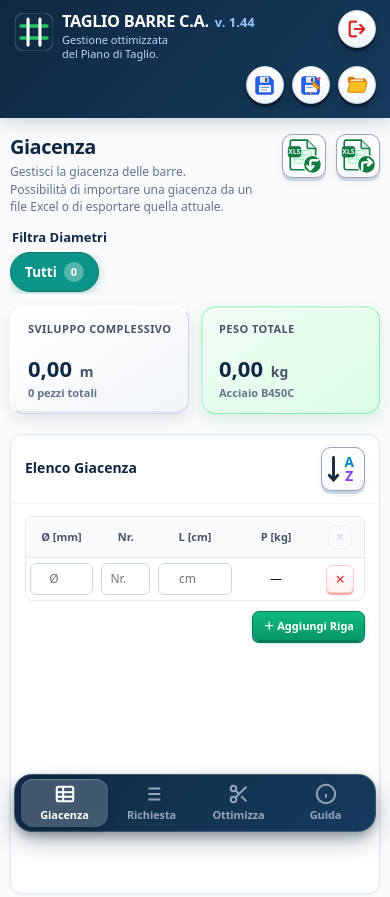
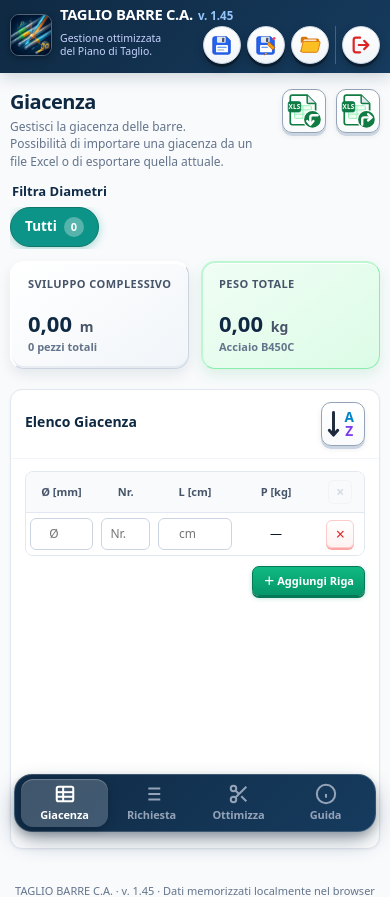
Before and after one commit to Gianc79/b4_-_CUtT--1n6_, a React (Vite) app: page / in a window 390 px wide. Shown: the top 897 px of the page. Built offline with nearby package versions, Linux system fonts and the light colour scheme.

Commit message:
chore: bump version to 1.45.0 and refine top bar UI
Update application version and optimize top bar layout for a more compact design, including updated icon rendering and adjusted padding.

```diff
--- a/index.html
+++ b/index.html
@@ -7,9 +7,9 @@
     <link rel="apple-touch-icon" href="./icon-192.png" />
     <meta name="theme-color" content="#102b46" />
     <meta name="description" content="TAGLIO BARRE C.A. — Gestione ottimizzata del Piano di Taglio." />
-    <meta property="og:title" content="TAGLIO BARRE C.A. — v. 1.44" />
+    <meta property="og:title" content="TAGLIO BARRE C.A. — v. 1.45" />
     <meta property="og:description" content="TAGLIO BARRE C.A. — Gestione ottimizzata del Piano di Taglio." />
-    <title>TAGLIO BARRE C.A. — v. 1.44</title>
+    <title>TAGLIO BARRE C.A. — v. 1.45</title>
   </head>
   <body>
     <div id="root"></div>
--- a/metadata.json
+++ b/metadata.json
@@ -1,5 +1,5 @@
 {
   "name": "OTTIMIZZAZIONE BARRE C.A.",
   "description": "TAGLIO BARRE C.A. — Gestione ottimizzata del Piano di Taglio.",
-  "version": "1.44.0"
+  "version": "1.45.0"
 }
--- a/src/App.tsx
+++ b/src/App.tsx
@@ -709,9 +709,9 @@ export const App: React.FC = () => {
           {activeTab === 'help' && <HelpView />}
         </main>
 
-        {/* Frase in fondo alla pagina aggiornata v. 1.44 */}
+        {/* Frase in fondo alla pagina aggiornata v. 1.45 */}
         <div className="footer-note">
-          TAGLIO BARRE C.A. · v. 1.44 · Dati memorizzati localmente nel browser · Progettato per PC e smartphone
+          TAGLIO BARRE C.A. · v. 1.45 · Dati memorizzati localmente nel browser · Progettato per PC e smartphone
         </div>
       </div>
 
--- a/src/components/TopBar.tsx
+++ b/src/components/TopBar.tsx
@@ -55,37 +55,36 @@ export const TopBar: React.FC<TopBarProps> = ({
 
   return (
     <header className={`topbar ${className || ''}`.trim()}>
-      {/* Fascia superiore v1.34: Icona colorata, titolo e sottotitolo su 2 righe a sx, 3 icone a dx con altezza smartphone maggiorata */}
+      {/* Fascia superiore v. 1.45: Icona app, titolo/sottotitolo compatti, 4 icone affiancate sulla stessa riga con Esci all'estrema destra */}
       <div className="brandline-v132">
         <div className="brand-header-content">
-          {/* Icona dell'app colorata (2 barre verdi, 2 barre bianche) */}
+          {/* Icona dell'app */}
           <div className="brandmark-app-icon" aria-hidden="true">
-            <svg viewBox="0 0 32 32" width="38" height="38" fill="none">
-              <rect width="32" height="32" rx="8" fill="#102b46" stroke="rgba(255,255,255,0.2)" strokeWidth="1" />
-              {/* 2 barre verdi orizzontali */}
-              <line x1="5" y1="11" x2="27" y2="11" stroke="#22c55e" strokeWidth="3" strokeLinecap="round" />
-              <line x1="5" y1="21" x2="27" y2="21" stroke="#22c55e" strokeWidth="3" strokeLinecap="round" />
-              {/* 2 barre bianche verticali */}
-              <line x1="11" y1="5" x2="11" y2="27" stroke="#ffffff" strokeWidth="2.6" strokeLinecap="round" />
-              <line x1="21" y1="5" x2="21" y2="27" stroke="#ffffff" strokeWidth="2.6" strokeLinecap="round" />
-            </svg>
+            <img
+              src="./icon-192.png"
+              alt=""
+              className="brandmark-app-icon-img"
+            />
           </div>
 
-          {/* Gruppo Titolo + Sottotitolo su 2 righe allineato a sx */}
+          {/* Gruppo Titolo + Sottotitolo */}
           <div className="brand-titles-column">
             <div className="brand-title-row">
               <h1 className="brand-app-name">
-                TAGLIO BARRE C.A. <span className="brand-version-inline">v. 1.44</span>
+                TAGLIO BARRE C.A. <span className="brand-version-inline">v. 1.45</span>
               </h1>
             </div>
             <p className="brand-subtitle-twolines-v132">
-              Gestione ottimizzata<br />del Piano di Taglio.
+              Gestione ottimizzata{' '}
+              <br className="brand-subtitle-br" />
+              del Piano di Taglio.
             </p>
           </div>
         </div>
 
-        {/* 3 icone circolari allineate a destra in basso */}
-        <div className="topbar-circular-actions-bottom" role="toolbar" aria-label="Operazioni file">
+        {/* 4 icone affiancate tutte sulla stessa riga con Esci all'estrema destra (v. 1.45) */}
+        <div className="topbar-actions-group" role="toolbar" aria-label="Operazioni file e uscita">
+          <div className="topbar-circular-actions-bottom">
             {/* 1) Salva: Floppy disk */}
             <button
               className="topbar-circular-btn"
@@ -186,7 +185,7 @@ export const TopBar: React.FC<TopBarProps> = ({
             />
           </div>
 
-        {/* Icona Esci in alto a destra allineata con la prima riga del titolo (v. 1.44) */}
+          {/* 4) Esci all'estrema destra sulla stessa riga */}
           <div className="topbar-exit-action">
             <button
               className="topbar-circular-btn topbar-exit-btn"
@@ -221,6 +220,7 @@ export const TopBar: React.FC<TopBarProps> = ({
                 />
               </svg>
             </button>
+          </div>
         </div>
       </div>
 
--- a/src/index.css
+++ b/src/index.css
@@ -76,7 +76,7 @@ button:focus-visible, input:focus-visible, select:focus-visible {
   z-index: 30;
   background: linear-gradient(135deg, var(--navy), var(--navy2));
   color: #fff;
-  padding: 14px max(14px, calc((100vw - 1200px) / 2));
+  padding: 9px max(14px, calc((100vw - 1200px) / 2));
   box-shadow: 0 4px 15px rgba(15, 41, 66, 0.18);
 }
 
@@ -172,7 +172,7 @@ button:focus-visible, input:focus-visible, select:focus-visible {
 .desktop-nav {
   display: none;
   max-width: 1200px;
-  margin: 10px auto 0;
+  margin: 7px auto 0;
   padding: 3px;
   background: rgba(255, 255, 255, 0.12);
   border-radius: 9px;
@@ -2120,7 +2120,8 @@ tr.row-applied td {
 
 .brand-app-name {
   margin: 0;
-  font-size: 16px;
+  font-size: 15px;
+  line-height: 1.15;
   font-weight: 850;
   color: #ffffff;
   letter-spacing: -0.01em;
@@ -2888,11 +2889,11 @@ tr.row-applied td {
    TAGLIO BARRE C.A. — v. 1.32 Specific Styles & Enhancements
    ======================================================== */
 
-/* 1) Fascia superiore: Logo colorato, titolo e sottotitolo a sx, 3 icone a dx con altezza smartphone maggiorata */
+/* 1) Fascia superiore v. 1.45: Icona app, layout compatto ad altezza ridotta, 4 icone affiancate sulla stessa riga con Esci all'estrema destra */
 .brandline-v132,
 .brandline-v131 {
   display: flex;
-  align-items: flex-end;
+  align-items: center;
   justify-content: space-between;
   width: 100%;
   gap: 12px;
@@ -2906,6 +2907,16 @@ tr.row-applied td {
   flex: 1;
 }
 
+.brandmark-app-icon-img {
+  width: 100%;
+  height: 100%;
+  object-fit: cover;
+  border-radius: 9px;
+  display: block;
+  border: 1px solid rgba(255, 255, 255, 0.28);
+  box-shadow: 0 2px 6px rgba(0, 0, 0, 0.3);
+}
+
 .brand-titles-column {
   display: flex;
   flex-direction: column;
@@ -2914,60 +2925,66 @@ tr.row-applied td {
 
 .brand-subtitle-twolines-v132,
 .brand-subtitle-twolines-v131 {
-  margin: 1px 0 0;
+  margin: 2px 0 0;
   font-size: 11px;
-  line-height: 1.25;
+  line-height: 1.2;
   color: #c7d2fe;
   white-space: normal;
 }
 
+.brand-subtitle-br {
+  display: none;
+}
+
 .brand-version-inline {
-  font-size: 13px;
+  font-size: 12px;
   font-weight: 750;
   color: #93c5fd;
-  margin-left: 6px;
+  margin-left: 5px;
   letter-spacing: 0;
   display: inline-block;
   vertical-align: baseline;
 }
 
-.topbar-circular-actions-bottom {
+.topbar-actions-group {
   display: flex;
   align-items: center;
   gap: 10px;
   margin-left: auto;
   flex-shrink: 0;
-  align-self: flex-end;
-  margin-bottom: -2px;
+}
+
+.topbar-circular-actions-bottom {
+  display: flex;
+  align-items: center;
+  gap: 10px;
+  flex-shrink: 0;
 }
 
 .topbar-exit-action {
   display: flex;
   align-items: center;
   flex-shrink: 0;
-  align-self: flex-end;
-  margin-bottom: -2px;
   padding-left: 10px;
   border-left: 1px solid rgba(255, 255, 255, 0.22);
 }
 
-/* Smartphone specifico (<= 640px): Aumento altezza fascia per evitare qualsiasi interferenza tra titolo e le 3 icone */
+/* Smartphone specifico (<= 640px): Fascia compatta con 4 icone affiancate sulla stessa riga e dimensioni invariate (v. 1.45) */
 @media (max-width: 640px) {
   .topbar {
-    padding-top: 12px !important;
-    padding-bottom: 14px !important;
-    min-height: 96px !important;
+    padding: 6px 10px 9px !important;
+    min-height: 0 !important;
     box-sizing: border-box;
   }
 
   .brandline-v132,
   .brandline-v131 {
     display: grid !important;
-    grid-template-columns: auto 1fr auto !important;
+    grid-template-columns: auto minmax(0, 1fr) auto !important;
     grid-template-rows: auto auto !important;
     column-gap: 8px !important;
-    row-gap: 6px !important;
-    align-items: start !important;
+    row-gap: 3px !important;
+    align-items: center !important;
     width: 100% !important;
   }
 
@@ -2977,26 +2994,27 @@ tr.row-applied td {
 
   .brandmark-app-icon {
     grid-column: 1 !important;
+    grid-row: 1 / span 2 !important;
+    width: 42px !important;
+    height: 42px !important;
+    align-self: center !important;
+  }
+
+  .brand-titles-column {
+    display: contents !important;
+  }
+
+  .brand-title-row {
+    grid-column: 2 / -1 !important;
     grid-row: 1 !important;
-    align-self: start !important;
-  }
-
-  .brand-titles-column {
-    grid-column: 2 !important;
-    grid-row: 1 !important;
-    display: block !important;
-    min-width: 0 !important;
-    width: 100% !important;
-  }
-
-  .brand-title-row {
     width: 100% !important;
     display: flex !important;
     align-items: baseline !important;
+    min-width: 0 !important;
   }
 
   .brand-app-name {
-    font-size: clamp(14.5px, 4.2vw, 18px) !important;
+    font-size: clamp(13.5px, 3.8vw, 15.5px) !important;
     letter-spacing: -0.02em !important;
     line-height: 1.15 !important;
     white-space: nowrap !important;
@@ -3005,34 +3023,52 @@ tr.row-applied td {
     align-items: baseline !important;
   }
 
+  .brand-version-inline {
+    font-size: 11.5px !important;
+    margin-left: 5px !important;
+  }
+
   .brand-subtitle-twolines-v132,
   .brand-subtitle-twolines-v131 {
-    margin-top: 2px !important;
-    font-size: 11px !important;
-    line-height: 1.25 !important;
+    grid-column: 2 !important;
+    grid-row: 2 !important;
+    align-self: center !important;
+    margin: 0 !important;
+    font-size: 10.5px !important;
+    line-height: 1.2 !important;
     color: #c7d2fe !important;
     white-space: normal !important;
+    min-width: 0 !important;
+  }
+
+  .brand-subtitle-br {
+    display: inline !important;
+  }
+
+  .topbar-actions-group {
+    grid-column: 3 !important;
+    grid-row: 2 !important;
+    align-self: center !important;
+    justify-self: end !important;
+    display: flex !important;
+    align-items: center !important;
+    gap: 6px !important;
+    margin-left: 0 !important;
+  }
+
+  .topbar-circular-actions-bottom {
+    display: flex !important;
+    align-items: center !important;
+    gap: 6px !important;
+    margin: 0 !important;
   }
 
   .topbar-exit-action {
-    grid-column: 3 !important;
-    grid-row: 1 !important;
-    align-self: start !important;
-    justify-self: end !important;
-    padding-left: 0 !important;
-    border-left: none !important;
-    margin-top: -2px !important;
-    margin-bottom: 0 !important;
-  }
-
-  .topbar-circular-actions-bottom {
-    grid-column: 1 / -1 !important;
-    grid-row: 2 !important;
-    align-self: end !important;
-    justify-self: end !important;
-    margin-bottom: 0 !important;
-    margin-left: auto !important;
-    gap: 8px !important;
+    display: flex !important;
+    align-items: center !important;
+    padding-left: 6px !important;
+    border-left: 1px solid rgba(255, 255, 255, 0.22) !important;
+    margin: 0 !important;
   }
 
   .topbar-circular-btn {
@@ -3043,6 +3079,36 @@ tr.row-applied td {
   .topbar-circular-btn svg {
     width: 22px !important;
     height: 22px !important;
+  }
+}
+
+@media (max-width: 355px) {
+  .topbar {
+    padding: 6px 8px 9px !important;
+  }
+
+  .brandline-v132,
+  .brandline-v131 {
+    column-gap: 6px !important;
+  }
+
+  .brandmark-app-icon {
+    width: 36px !important;
+    height: 36px !important;
+  }
+
+  .brand-subtitle-twolines-v132,
+  .brand-subtitle-twolines-v131 {
+    font-size: 9.5px !important;
+  }
+
+  .topbar-actions-group,
+  .topbar-circular-actions-bottom {
+    gap: 4px !important;
+  }
+
+  .topbar-exit-action {
+    padding-left: 4px !important;
   }
 }
 
```
Lines whose indentation alone changed are shown as unchanged.
